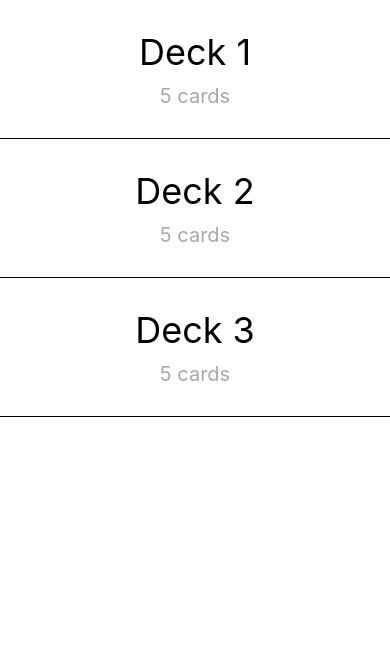
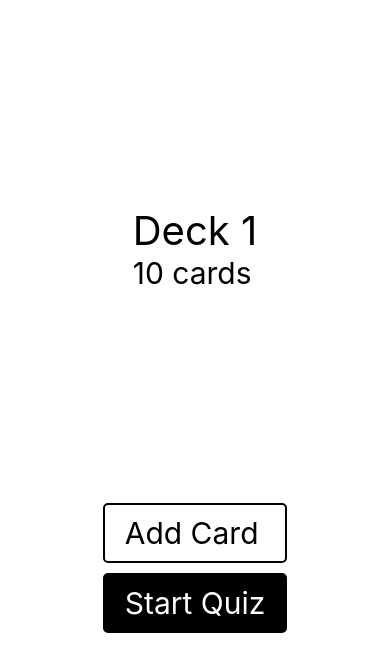
Before and after one commit to Fiju/mobile-flashcards, a React Native app: screen / in a window 390 px wide. Shown: the top 672 px of the page. Built offline with nearby package versions, Linux system fonts and the light colour scheme.

Commit message:
feat: Added deck details screen

```diff
--- a/App.js
+++ b/App.js
@@ -1,11 +1,12 @@
 import React from "react";
 import { StyleSheet, Text, View } from "react-native";
 import DeckList from "./src/screens/DeckList";
+import DeckDetails from "./src/screens/DeckDetails";
 
 export default function App() {
   return (
     <View style={styles.container}>
-      <DeckList />
+      <DeckDetails />
     </View>
   );
 }
--- /dev/null
+++ b/src/screens/DeckDetails.js
@@ -0,0 +1,61 @@
+import React from "react";
+import {
+  View,
+  Text,
+  StyleSheet,
+  Dimensions,
+  TouchableOpacity
+} from "react-native";
+
+export default function DeckDetails() {
+  return (
+    <View style={styles.container}>
+      <View>
+        <Text style={styles.largeText}>Deck 1</Text>
+        <Text style={styles.smallText}>10 cards</Text>
+      </View>
+      <View>
+        <TouchableOpacity style={styles.button}>
+          <Text style={styles.smallText}>Add Card</Text>
+        </TouchableOpacity>
+        <TouchableOpacity style={styles.buttonInverse}>
+          <Text style={[styles.smallText, { color: "#FFF" }]}>Start Quiz</Text>
+        </TouchableOpacity>
+      </View>
+    </View>
+  );
+}
+
+const styles = StyleSheet.create({
+  container: {
+    flex: 1,
+    justifyContent: "space-evenly",
+    alignItems: "center",
+    width: Dimensions.get("window").width
+  },
+  largeText: {
+    fontSize: 40
+  },
+  smallText: {
+    fontSize: 30
+  },
+  button: {
+    paddingHorizontal: 20,
+    paddingVertical: 10,
+    borderColor: "#000",
+    borderWidth: 2,
+    borderRadius: 5,
+    fontSize: 30,
+    margin: 5
+  },
+  buttonInverse: {
+    paddingHorizontal: 20,
+    paddingVertical: 10,
+    borderColor: "#000",
+    borderWidth: 2,
+    borderRadius: 5,
+    fontSize: 30,
+    backgroundColor: "#000",
+    margin: 5
+  }
+});
```
